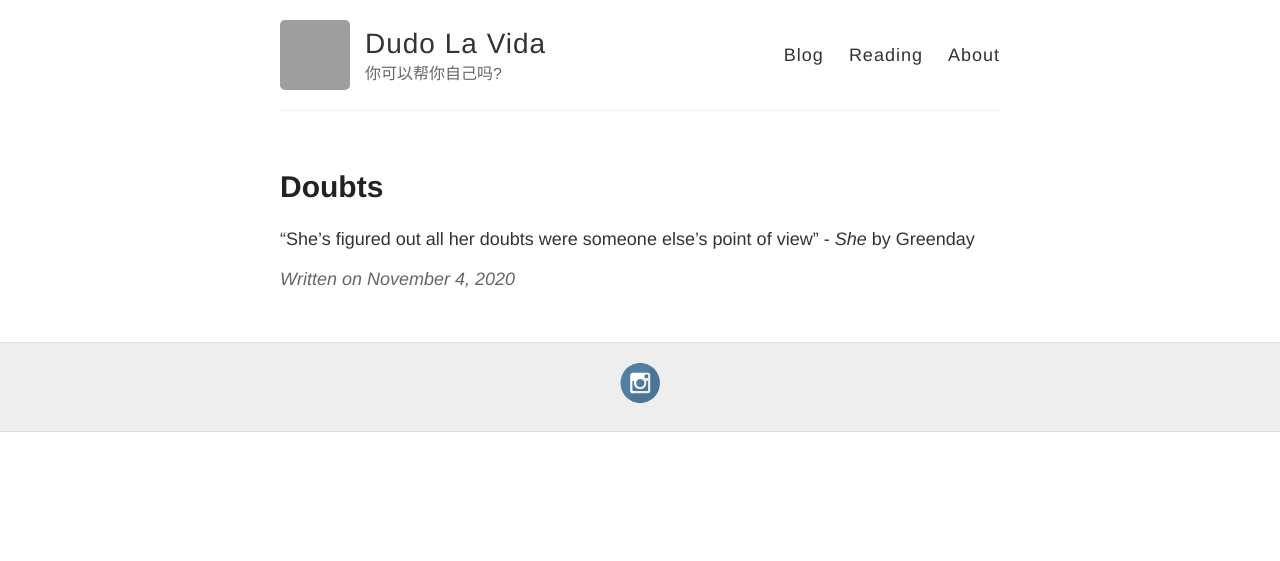
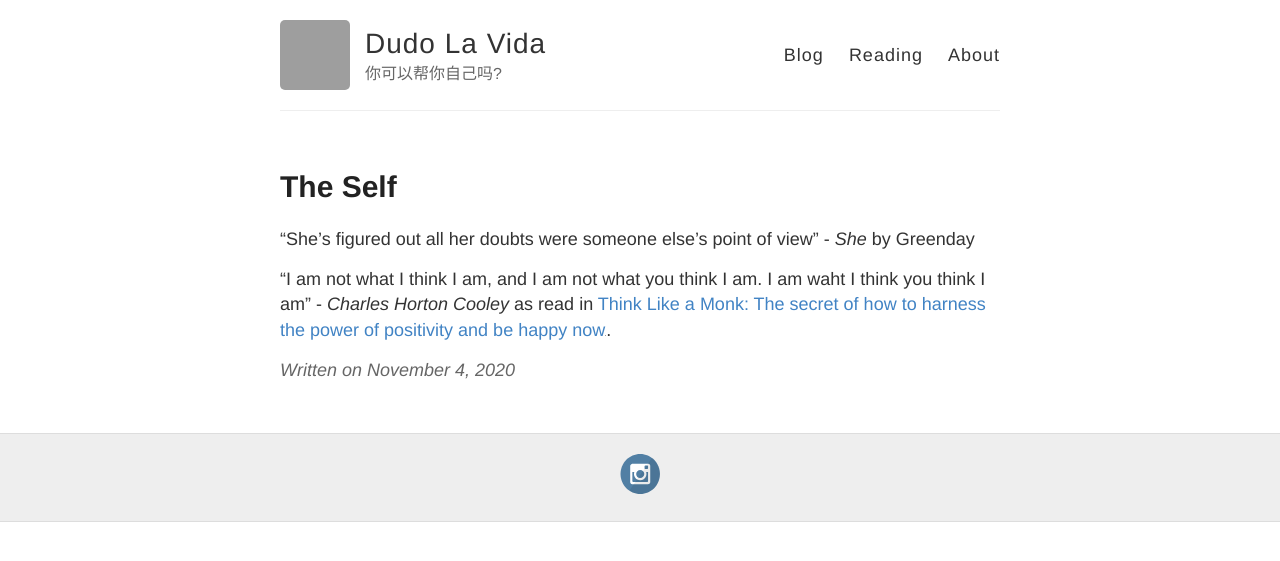
Before and after one commit to dudolavida/dudolavida.github.io, a Jekyll site: the page built from _posts/2020-11-04-doubts.md, in a window 1280 px wide. Shown: the top 561 px of the page. Built offline with Jekyll 4.4.1, drawn with Linux system fonts in a browser that asks for light colours; grey boxes are pictures that could not be loaded.

```diff
--- a/_posts/2020-11-04-doubts.md
+++ b/_posts/2020-11-04-doubts.md
@@ -1,6 +1,9 @@
 ---
 layout: post
-title: Doubts
+title: The Self
+category: Dudas
 ---
 
 "She's figured out all her doubts were someone else's point of view" - *She* by Greenday
+
+"I am not what I think I am, and I am not what you think I am. I am waht I think you think I am" - _Charles Horton Cooley_ as read in <a target="_blank" href="https://www.amazon.co.uk/gp/product/0008386420/ref=as_li_tl?ie=UTF8&camp=1634&creative=6738&creativeASIN=0008386420&linkCode=as2&tag=dudolavida-21&linkId=da5981c088bcbc89814b94b7b61b3f23">Think Like a Monk: The secret of how to harness the power of positivity and be happy now</a><img src="//ir-uk.amazon-adsystem.com/e/ir?t=dudolavida-21&l=am2&o=2&a=0008386420" width="1" height="1" border="0" alt="" style="border:none !important; margin:0px !important;" />.
```
Also changed, not shown: _posts/2020-11-05-Slacking.md (+1 -0 lines), _posts/2020-11-23-recipe-planning.md (+4 -1 lines), about.md (+1 -2 lines), reading.md (+1 -1 lines).
